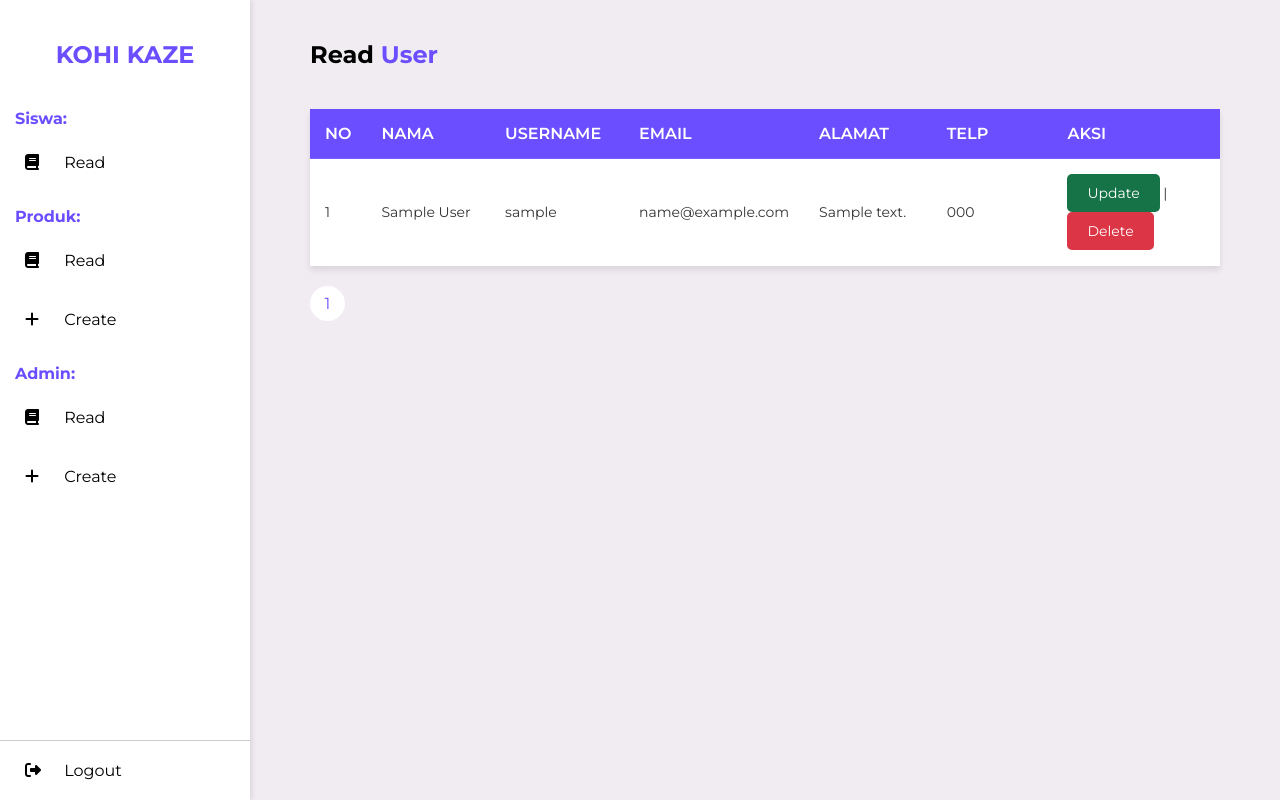
After one commit to bimantaraaryasatya/Kohi-Kaze-Shop, a PHP site: page /readUser.php in a window 1280 px wide. The commit adds this page. Run offline with PHP 8.4, Linux system fonts and the light colour scheme; tables that the repository leaves empty or names only in its code hold one stand-in row (values such as "Sample post"); some libraries are stand-ins or nearby versions.

Commit message:
create admin page

```diff
--- /dev/null
+++ b/kohi_admin/readUser.php
@@ -0,0 +1,94 @@
+<?php
+    // Menyertakan koneksi ke database
+    include "../kohi_user/connection.php";
+
+    // Menentukan jumlah data per halaman
+    $limit = 5;
+
+    // Mengambil nomor halaman dari URL (default halaman pertama)
+    $page = isset($_GET['page']) ? (int)$_GET['page'] : 1;
+
+    // Menghitung posisi data yang akan ditampilkan untuk halaman saat ini
+    $offset = ($page - 1) * $limit;
+
+    // Query untuk mengambil data user dengan batasan dan offset
+    $query_get_user = mysqli_query($conn, "SELECT * FROM user LIMIT $limit OFFSET $offset");
+
+    // Query untuk menghitung total data user
+    $total_records = mysqli_query($conn, "SELECT COUNT(*) AS total FROM user");
+    $total_records = mysqli_fetch_assoc($total_records)['total'];
+
+    // Menghitung total halaman yang tersedia
+    $total_pages = ceil($total_records / $limit);
+?>
+
+<!DOCTYPE html>
+<html lang="id">
+<head>
+    <meta charset="UTF-8">
+    <meta name="viewport" content="width=device-width, initial-scale=1.0">
+    <link rel="stylesheet" href="./style/readUser.css">
+    <title>Read User</title>
+</head>
+<body>
+    <aside>
+        <?php include "sidebar.php"; ?>
+    </aside>
+
+    <section class="main-content">
+        <div class="title">
+            <h1>Read <span style="color: #6B4EFF;">User</span></h1>
+        </div>
+        <div class="user-table">
+            <table style="border-collapse: collapse;">
+                <thead>
+                    <tr>
+                        <th style="width: 4%;">No</th>
+                        <th style="width: 15%;">Nama</th>
+                        <th style="width: 15%;">Username</th>
+                        <th style="width: 15%;">Email</th>
+                        <th style="width: 15%;">Alamat</th>
+                        <th style="width: 15%;">Telp</th>
+                        <th style="width: 20%;">Aksi</th>
+                    </tr>
+                </thead>
+                <tbody>
+                    <?php
+                        if (mysqli_num_rows($query_get_user) > 0):
+                            $no = $offset + 1; // Mulai nomor berdasarkan halaman
+                            while ($data_get_user = mysqli_fetch_array($query_get_user)):
+                    ?>
+                                <tr>
+                                    <td><?=$no++?></td>
+                                    <td><?=$data_get_user['nama_user']?></td>
+                                    <td><?=$data_get_user['username']?></td>
+                                    <td><?=$data_get_user['email_user']?></td>
+                                    <td><?=$data_get_user['alamat']?></td>
+                                    <td><?=$data_get_user['telp']?></td>
+                                    <td><a href="updateUser.php?id_user=<?=$data_get_user['id_user']?>" class="update-btn">Update</a> | <a href="deleteUser.php?id_user=<?=$data_get_user['id_user']?>" onclick="return confirm('Are you sure want to delete this user?')" class="delete-btn">Delete</a></td>
+                                </tr>
+                    <?php
+                            endwhile;
+                        endif;
+                    ?>
+                </tbody>
+            </table>
+        </div>
+
+        <!-- Link Pagination -->
+        <div class="pagination">
+            <?php if ($page > 1): ?>
+                <a href="?page=<?=$page - 1?>"> < </a>
+            <?php endif; ?>
+
+            <?php for ($i = 1; $i <= $total_pages; $i++): ?>
+                <a href="?page=<?=$i?>" <?=$page == $i ? 'class="active"' : ''?>><?=$i?></a>
+            <?php endfor; ?>
+
+            <?php if ($page < $total_pages): ?>
+                <a href="?page=<?=$page + 1?>"> > </a>
+            <?php endif; ?>
+        </div>
+    </section>
+</body>
+</html>
--- a/kohi_admin/sidebar.php
+++ b/kohi_admin/sidebar.php
@@ -18,19 +18,19 @@
                     <ul>
                         <li class="menu-section">
                             <span class="menu-title">Siswa:</span>
-                            <a href="userRead.php"><i class="fa-solid fa-book"></i> Read</a>
+                            <a href="readUser.php"><i class="fa-solid fa-book"></i> Read</a>
                         </li>
 
                         <li class="menu-section">
                             <span class="menu-title">Produk:</span>
-                            <a href="productRead.php"><i class="fa-solid fa-book"></i> Read</a>
-                            <a href="productCreate.php"><i class="fa-solid fa-plus"></i> Create</a>
+                            <a href="readProduct.php"><i class="fa-solid fa-book"></i> Read</a>
+                            <a href="createProduct.php"><i class="fa-solid fa-plus"></i> Create</a>
                         </li>
 
                         <li class="menu-section">
                             <span class="menu-title">Admin:</span>
-                            <a href="adminRead.php"><i class="fa-solid fa-book"></i> Read</a>
-                            <a href="adminCreate.php"><i class="fa-solid fa-plus"></i> Create</a>
+                            <a href="readAdmin.php"><i class="fa-solid fa-book"></i> Read</a>
+                            <a href="createAdmin.php"><i class="fa-solid fa-plus"></i> Create</a>
                         </li>
                     </ul>
                 </div>
--- /dev/null
+++ b/kohi_admin/style/readUser.css
@@ -0,0 +1,95 @@
+body, html {
+    margin: 0;
+    padding: 0;
+    height: 100%;
+}
+
+aside {
+    width: 250px;
+    height: 100%;
+}
+
+.main-content {
+    flex: 1;
+    padding: 40px 60px;
+    background-color: #F1ECF2;
+}
+
+table{
+    margin-top: 40px;
+    width: 100%;
+    border-collapse: collapse;
+    text-align: left;
+    background-color: #ffffff;
+    box-shadow: 0px 4px 6px rgba(0, 0, 0, 0.1);
+}
+
+thead{
+    background-color: #6B4EFF;
+    color: #ffffff;
+}
+
+th, td{
+    padding: 15px;
+    border-bottom: 1px solid rgba(255, 255, 255, 0.1);
+}
+
+th{
+    font-size: 16px;
+    font-weight: 600;
+    background-color: #6B4EFF;
+    text-transform: uppercase;
+}
+
+tr:nth-child(odd){
+    background-color: #fff;
+    color: #ffffff;
+}
+
+tr:nth-child(even){
+    background-color: #E0E0E0;
+    color: #333333;
+}
+
+tr:hover{
+    cursor: pointer;
+}
+
+td{
+    font-size: 14px;
+    color: #333333;
+}
+
+.update-btn, .delete-btn{
+    text-decoration: none;
+    padding: 10px 20px;
+    border-radius: 5px;
+    display: inline-block;
+    color: #fff;
+}
+
+.update-btn{
+    background-color: #157347;
+}
+
+.delete-btn{
+    background-color: #DC3545;
+}
+
+.pagination{
+    margin-top: 20px;
+    display: flex;
+    gap: 10px;
+}
+
+.pagination a{
+    background-color: #fff;
+    color: #6B4EFF;
+    display: flex;
+    text-decoration: none;
+    border-radius: 50%;
+    align-items: center;
+    justify-content: center;
+    width: 35px;
+    height: 35px;
+}
--- a/kohi_admin/style/sidebar.css
+++ b/kohi_admin/style/sidebar.css
@@ -1,8 +1,11 @@
+@import url('https://fonts.googleapis.com/css2?family=Montserrat:ital,wght@0,100..900;1,100..900&display=swap');
+@import url('https://fonts.googleapis.com/css2?family=Montserrat:ital,wght@0,100..900;1,100..900&family=Pacifico&display=swap');
+
 * {
     padding: 0;
     margin: 0;
     box-sizing: border-box;
-    font-family: sans-serif;
+    font-family: 'Montserrat' ,sans-serif;
 }
 
 body {
@@ -75,8 +78,8 @@ body {
     text-decoration: none;
     color: #000;
     display: block;
-    padding: 10px 25px;
-    margin-top: 5px;
+    padding: 15px 25px;
+    margin-top: 10px;
     text-align: start;
     transition: background-color 0.3s ease;
     width: 100%;
--- a/kohi_user/signup.php
+++ b/kohi_user/signup.php
@@ -25,10 +25,10 @@
 
             <div class="register-form">
                 <form action="proses_signup.php" method="post">
+                    <label for="nama_user">Name</label>
+                    <input type="text" name="nama_user" id="nama_user" placeholder="Enter Your Full Name">
                     <label for="username">Username</label>
                     <input type="text" name="username" id="username" placeholder="Enter Your Username">
-                    <label for="nama_user">Name</label>
-                    <input type="text" name="nama_user" id="nama_user" placeholder="Enter Your Full Name">
                     <label for="email_user">Email</label>
                     <input type="text" name="email_user" id="email_user" placeholder="Enter Your Email">
                     <label for="alamat_user">Address</label>
```
Also changed, not shown: kohi_admin/createAdmin.php (added, +43 -0 lines), kohi_admin/index.php (added, +38 -0 lines), kohi_admin/proses_signinAdmin.php (added, +56 -0 lines), kohi_admin/proses_signupAdmin.php (added, +41 -0 lines), kohi_admin/style/createAdmin.css (added, +50 -0 lines), kohi_admin/style/signinAdmin.css (+124 -0 lines), kohi_admin/userRead.php (deleted, +0 -15 lines), kohi_admin/signinAdmin.php (deleted).
